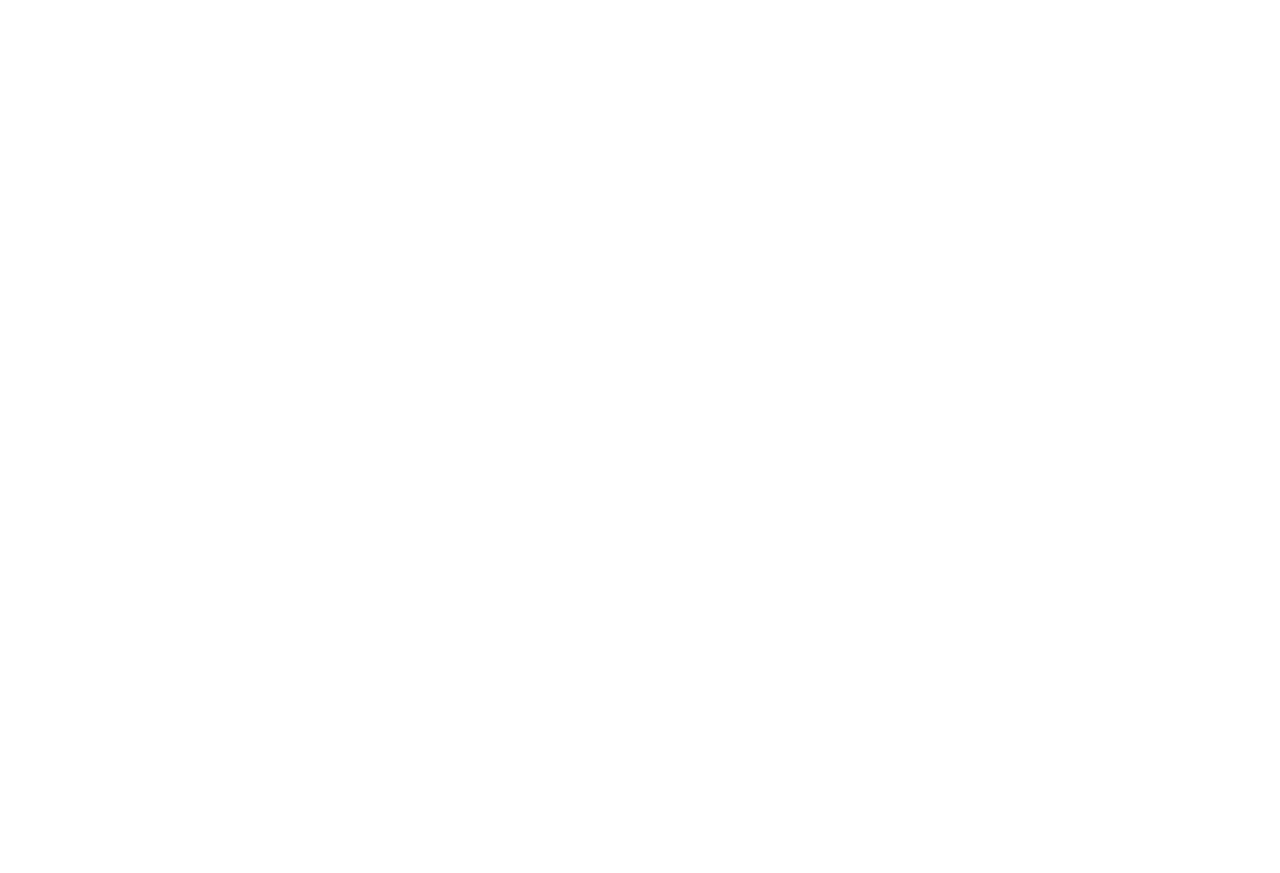
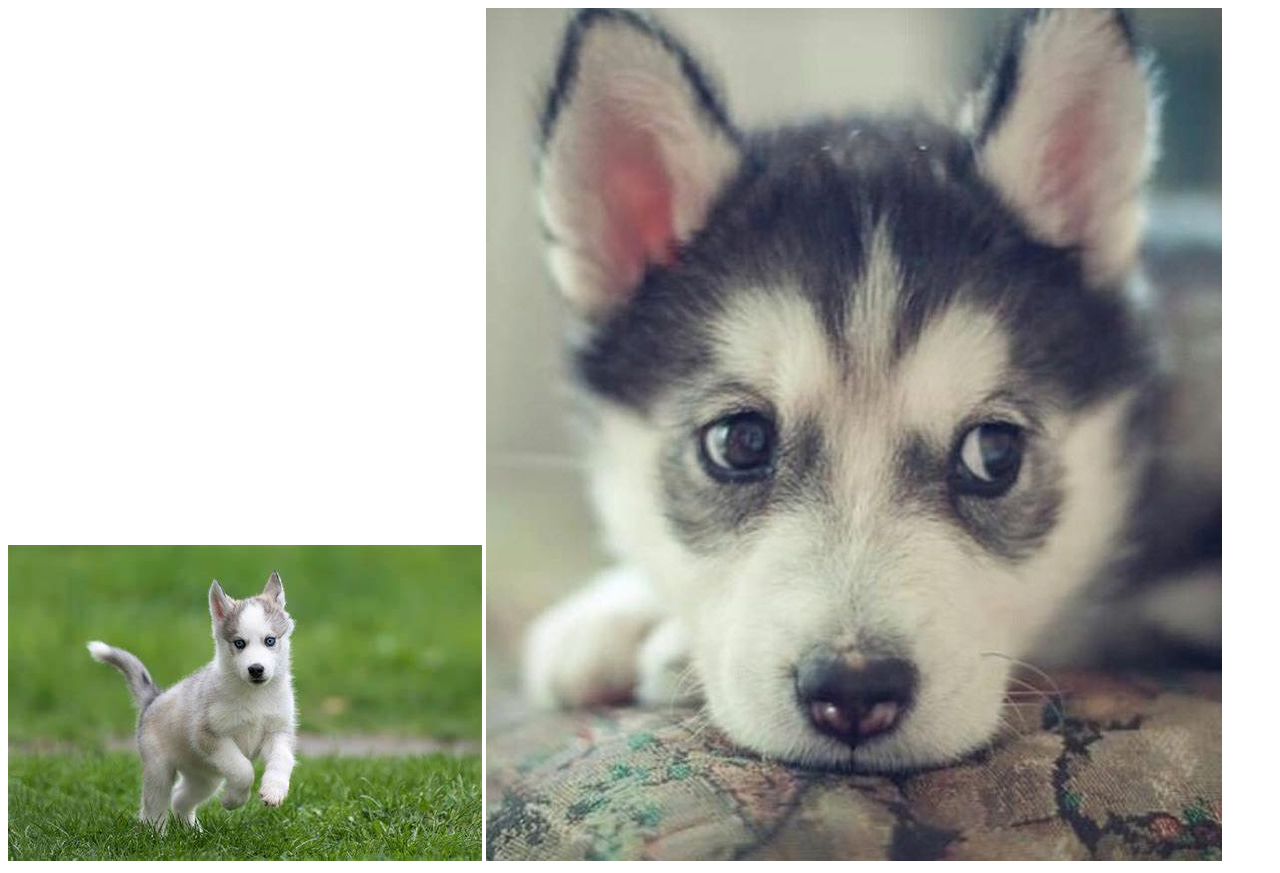
Before and after one commit to Kicaiterugile/git-playground, a plain HTML site: page index.html in a window 1280 px wide. Before the commit the page ends 800 px from the top, so only its background shows below. Drawn offline with Linux system fonts and the light colour scheme.

Commit message:
Added cute doggos

```diff
--- a/index.html
+++ b/index.html
@@ -7,6 +7,10 @@
     <title>Document</title>
 </head>
 <body>
+    <header>
+        <img src="/Images/OIP (1).jfif" alt="">
+        <img src="Images/R.jfif" alt="">
+    </header>
 
 </body>
 </html>
```
Also changed, not shown: Images/OIP (1).jfif (added), Images/R.jfif (added).
